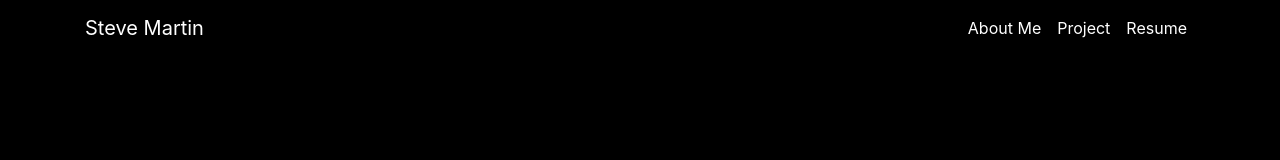
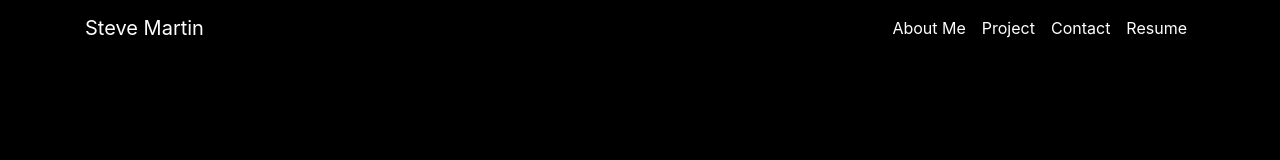
Before and after one commit to Woody461/stevesportfolio, a React (Create React App) app: page / in a window 1280 px wide. Shown: the top 160 px of the page. Built offline with nearby package versions, Linux system fonts and the light colour scheme.

Commit message:
added contact page

```diff
--- a/src/App.js
+++ b/src/App.js
@@ -22,5 +22,4 @@ const App = () => {
     </div>
   );
 };
-
 export default App;
--- /dev/null
+++ b/src/components/Contact.js
@@ -0,0 +1,15 @@
+import React from 'react';
+import { Container } from 'react-bootstrap';
+
+const Contact = () => {
+  return (
+    <Container fluid className='app-content'>
+      <h2>Contact</h2>
+      <p>
+        You can reach out to me at <a href='mailto:Stevemartin677@gmail.com'>Stevemartin677@gmail.com</a>.
+      </p>
+    </Container>
+  );
+};
+
+export default Contact;
--- a/src/components/Navbar.js
+++ b/src/components/Navbar.js
@@ -42,6 +42,17 @@ const NavBar = ({ selectSection }) => {
 							Project
 
 						</Nav.Link>
+                        <Nav.Link
+							onClick={() => {
+								selectSection('Contact');
+							}}
+							style={styles.color}
+						>
+							Contact
+
+						</Nav.Link>
+
+
 						<Nav.Link
 							onClick={() => {
 								selectSection('Resume');
--- a/src/components/navigation.js
+++ b/src/components/navigation.js
@@ -1,15 +1,16 @@
+import React from 'react';
 import AboutMe from './About-Me';
 import Project from './Project'; // Adjust the path to match the actual location of the Project file.
+import Contact from './Contact';
 
-
-
-const navigation = ({ section }) => {
+const Navigation = ({ section }) => {
   return (
     <>
       {section.includes('About Me') && <AboutMe />}
       {section.includes('Project') && <Project />}
+      {section.includes('Contact') && <Contact />}
     </>
   );
 };
 
-export default navigation;
+export default Navigation;
```
Lines whose indentation alone changed are shown as unchanged.
